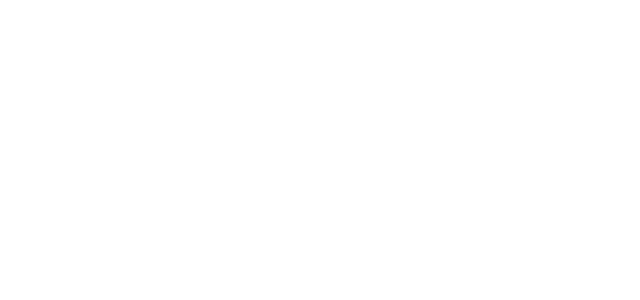
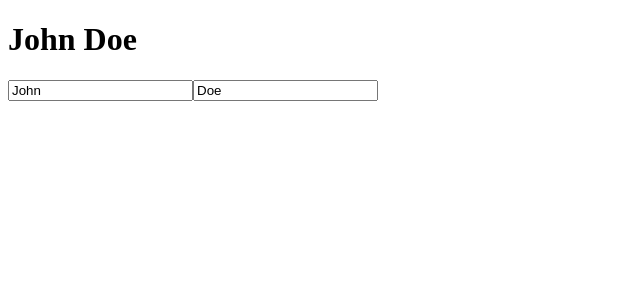
Before and after one commit to Otacon2024/Vite-React, a React (Vite) app: page / in a window 1280 px wide. Shown: the top 300 px of the page, without its empty margins (0-640 px from the left). Built offline with nearby package versions, Linux system fonts and the light colour scheme.

Commit message:
Add AppStateObjectAdvanced.tsx
// Same as AppStateObject + input + loading + dynamically update a <h1> element

```diff
--- /dev/null
+++ b/src/AppStateObjectAdvanced.tsx
@@ -0,0 +1,53 @@
+// App State Object with input + loading
+
+import { useState, useEffect, ChangeEvent } from "react";
+
+interface Person {
+  firstName: string;
+  lastName: string;
+}
+
+const App = () => {
+  const [person, setPerson] = useState<Person>({ firstName: "", lastName: "" });
+  const [isLoading, setLoading] = useState<boolean>(false);
+
+  useEffect(() => {
+    setLoading(true);
+    setTimeout(() => {
+      setPerson({ firstName: "John", lastName: "Doe" });
+      setLoading(false);
+    }, 2000);
+  }, []);
+
+  const handleInputChange = (e: ChangeEvent<HTMLInputElement>) => {
+    setPerson({ ...person, [e.target.name]: e.target.value });
+  };
+
+  if (isLoading) {
+    return <div>Loading...</div>;
+  }
+
+  return (
+    <div>
+      <h1>
+        {person.firstName} {person.lastName}
+      </h1>
+      <input
+        name="firstName"
+        type="text"
+        value={person.firstName}
+        onChange={handleInputChange}
+        placeholder="First Name"
+      />
+      <input
+        name="lastName"
+        type="text"
+        value={person.lastName}
+        onChange={handleInputChange}
+        placeholder="Last Name"
+      />
+    </div>
+  );
+};
+
+export default App;
--- a/src/main.tsx
+++ b/src/main.tsx
@@ -1,10 +1,10 @@
 import React from "react";
 import ReactDOM from "react-dom/client";
-import App from "./App";
+import AppStateObjectAdvanced from "./AppStateObjectAdvanced";
 // import 'bootstrap/dist/css/bootstrap.css'
 
 ReactDOM.createRoot(document.getElementById("root") as HTMLElement).render(
   <React.StrictMode>
-    <App />
+    <AppStateObjectAdvanced />
   </React.StrictMode>
 );
```
Also changed, not shown: src/AppStateObject.tsx (renamed from src/App.tsx).
